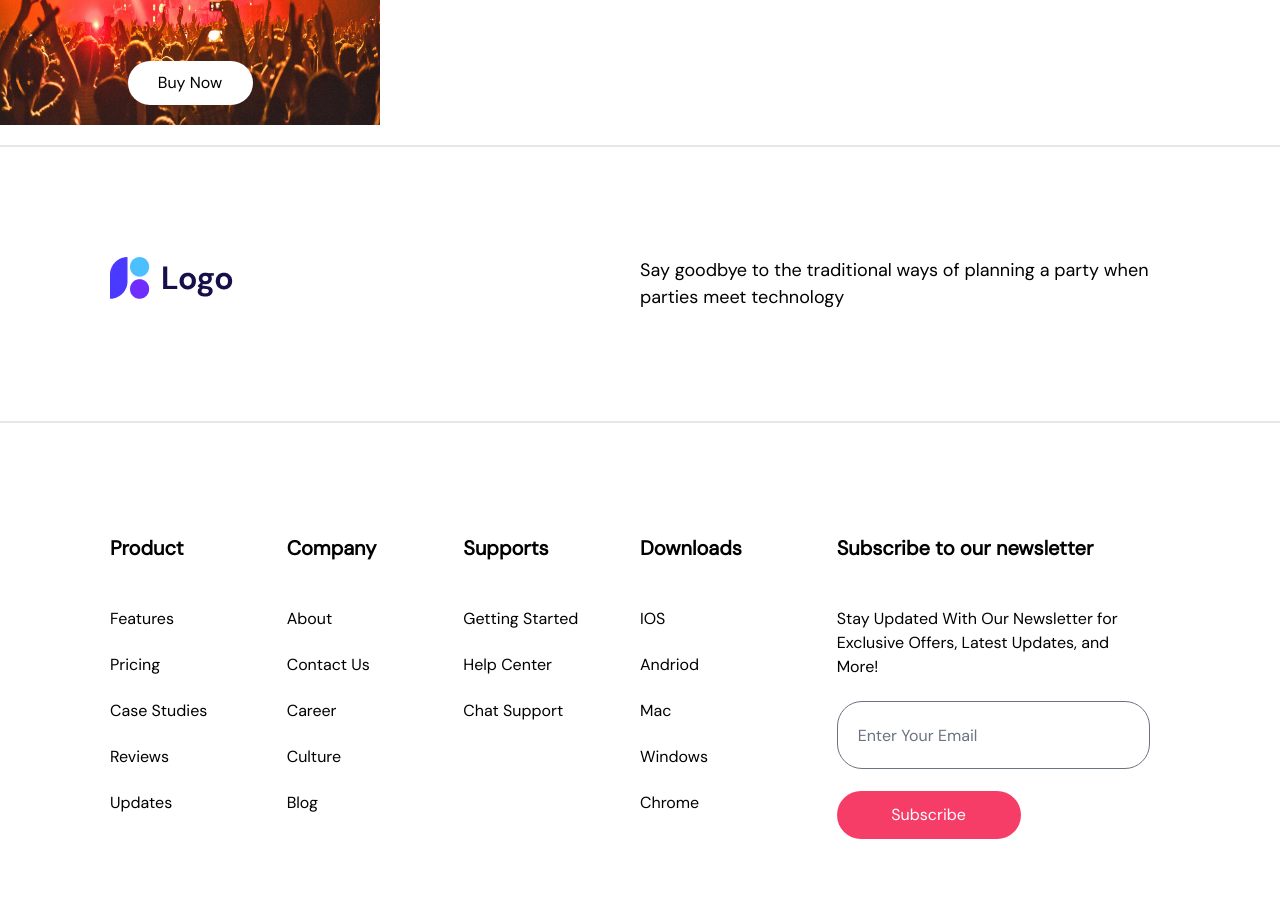
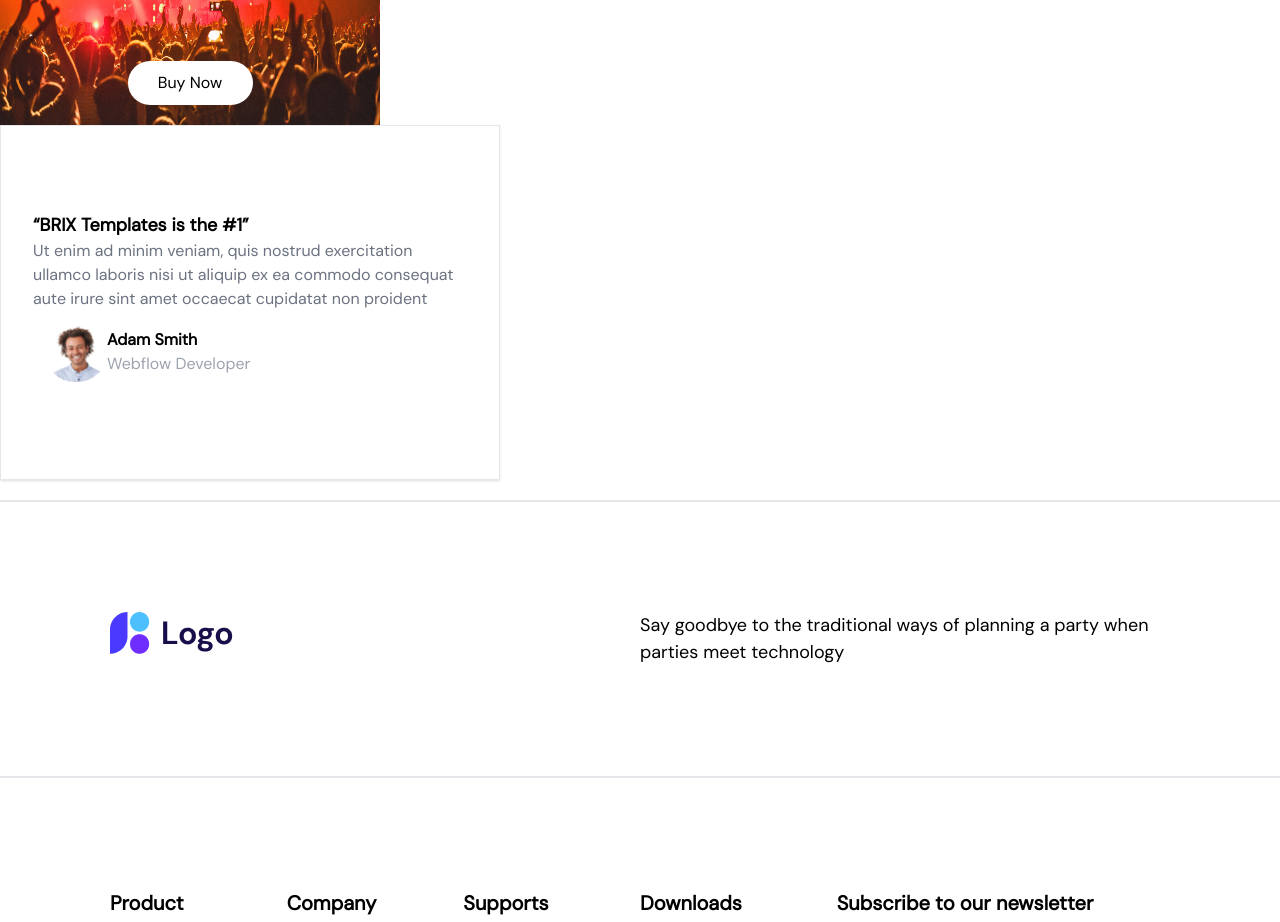
Before and after one commit to PaateeNg/paatee, a Next.js app: page / in a window 1280 px wide. Shown: the part 900-1822 px from the top of the page. Built offline with nearby package versions, Linux system fonts and the light colour scheme.

Commit message:
testimonials done

```diff
--- a/src/app/page.tsx
+++ b/src/app/page.tsx
@@ -2,6 +2,7 @@ import Footer from "@/components/Footer";
 import HomePage from "@/components/Home";
 import NavBar from "@/components/NavBar/DesktopNavBar";
 import HomeMain from "@/components/HomeMain";
+import Testimonials from "@/components/Testimonials/Testimonials";
 
 export default function Home() {
   return (
@@ -9,6 +10,7 @@ export default function Home() {
       <NavBar />
       <HomePage />
       <HomeMain/>
+      <Testimonials/>
       <Footer />
     </div>
   );
--- /dev/null
+++ b/src/components/Testimonials/Testimonials.tsx
@@ -0,0 +1,29 @@
+import Image from "next/image";
+import React from "react";
+import Male from '../../../public/assets/img/portrait-male.png'
+
+const Testimonials = () => {
+	return (
+		<>
+			<div className="p-8 border shadow h-[355px] w-[500px] flex flex-col justify-center ">
+				<div>
+					<span className="font-bold text-lg">“BRIX Templates is the #1”</span> <br />
+					<span className="text-gray-500">
+						Ut enim ad minim veniam, quis nostrud exercitation
+						ullamco laboris nisi ut aliquip ex ea commodo consequat
+						aute irure sint amet occaecat cupidatat non proident
+					</span>
+				</div>
+				<div className="flex p-3 ">
+					<Image height={62} width={62} className="rounded-full" src={Male} alt="" />
+					<div className="flex flex-col justify-center">
+						<span className="font-bold">Adam Smith</span>
+						<span className="text-gray-400">Webflow Developer</span>
+					</div>
+				</div>
+			</div>
+		</>
+	);
+};
+
+export default Testimonials;
```
Also changed, not shown: public/assets/img/portrait-male.png (added).
